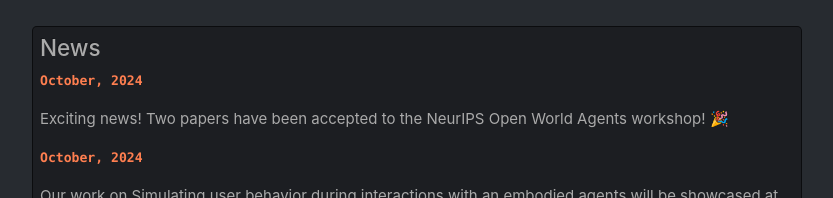
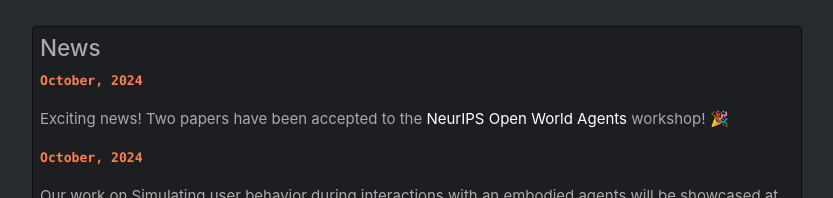
Before and after one commit to vardhandongre/https-vardhandongre.github.io, a website: page index.html in a window 1280 px wide. Shown: the part 796-994 px from the top of the page, without its empty margins (223-1056 px from the left). Drawn offline with nearby package versions, Linux system fonts and the light colour scheme; some icons are missing.

Commit message:
link neurips

```diff
--- a/index.html
+++ b/index.html
@@ -177,7 +177,7 @@ height="0" width="0" style="display:none;visibility:hidden"></iframe></noscript>
   <h4>News</h4>
 
   <b><code style="color: coral;" >October, 2024</code></b>
-  <p><p>Exciting news! Two papers have been accepted to the <a href="https://sites.google.com/view/open-world-agents/home" target=""></a>NeurIPS Open World Agents</a> workshop! 🎉</p>
+  <p><p>Exciting news! Two papers have been accepted to the <a href="https://sites.google.com/view/open-world-agents/home" target="">NeurIPS Open World Agents</a> workshop! 🎉</p>
 </p>
 
   <b><code style="color: coral;" >October, 2024</code></b>
```
